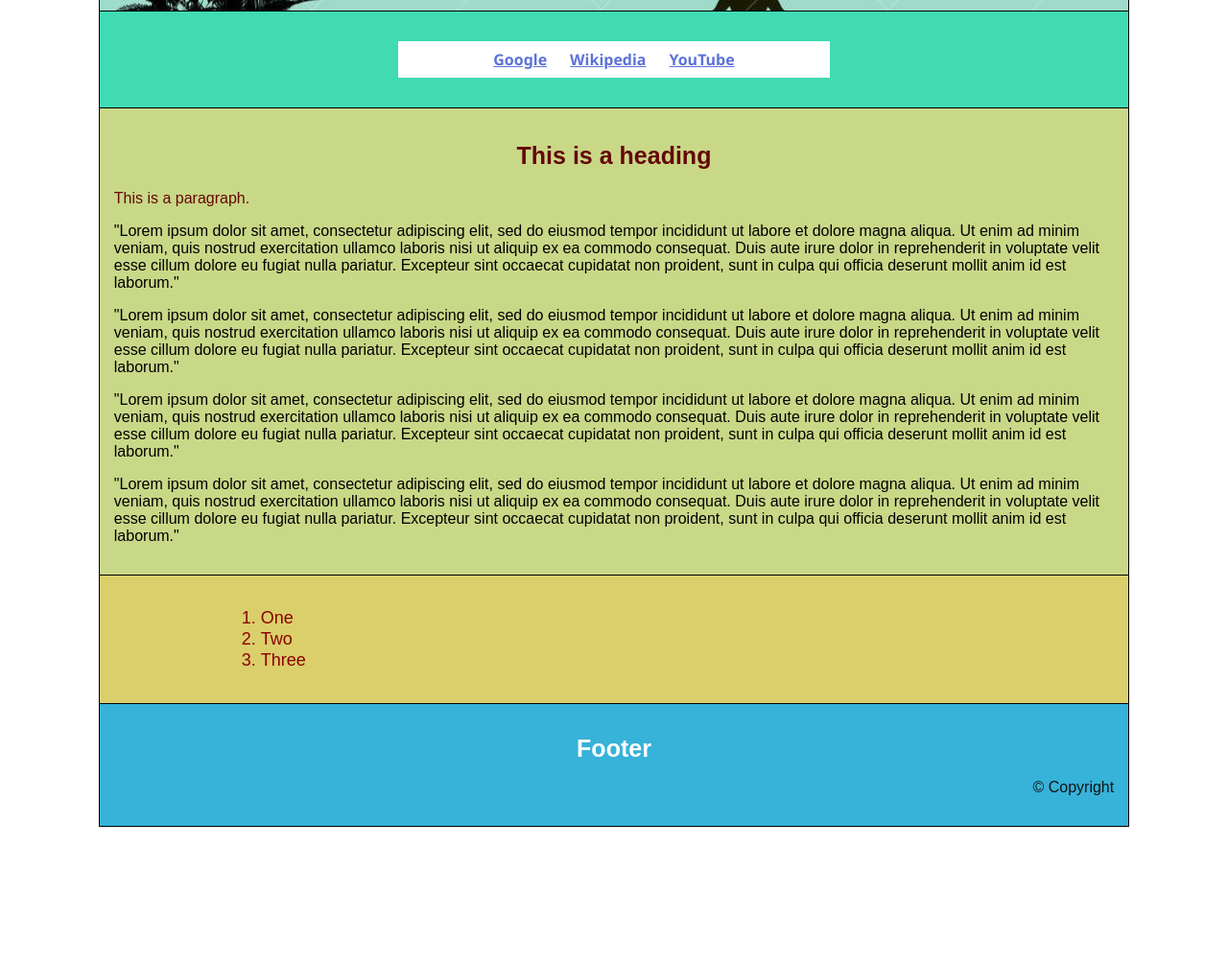
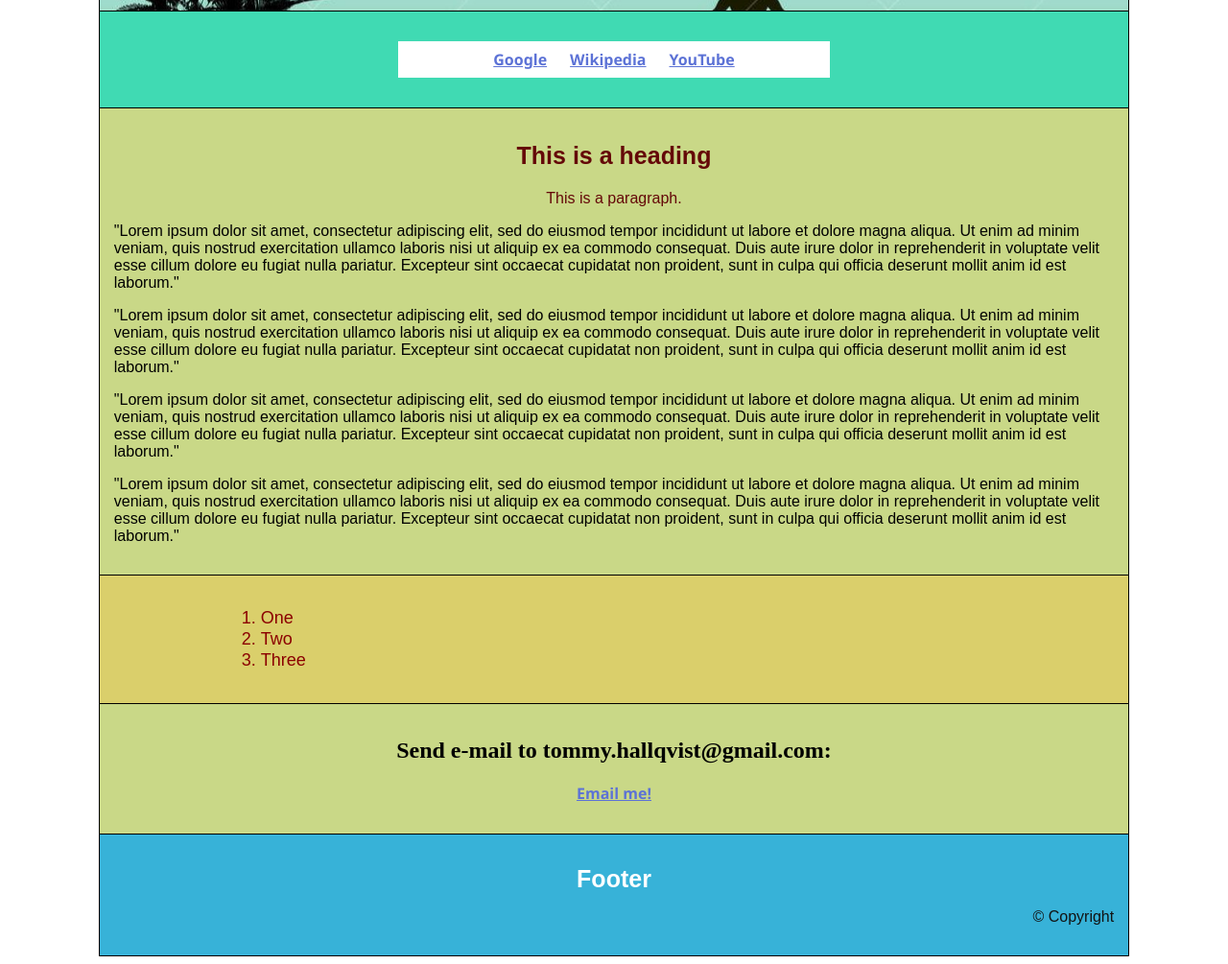
Before and after one commit to eman1970/repetition, a plain HTML site: page index3.html in a window 1280 px wide. Shown: the part 91-1096 px from the top of the page at 96% size. Before the commit the page ends 961 px from the top, so only its background shows below. Drawn offline with Linux system fonts and the light colour scheme.

Commit message:
Seventh commit!

```diff
--- a/index3.html
+++ b/index3.html
@@ -48,6 +48,16 @@
             text-align: left;
             font-size: 16px;
             font-family: Arial, Helvetica, sans-serif;
+
+        }
+
+        p.sectionclass {
+            text-align: center;
+        }
+
+        form {
+            text-align:left;
+            margin-left: 400px;
 
         }
 
@@ -217,6 +227,14 @@
             </ol>
         </aside>
 
+        <section>
+            <h2>Send e-mail to tommy.hallqvist@gmail.com:</h2>
+
+           <p class="sectionclass"><a href="mailto:tommy.hallqvist@gmail.com?subject=Important!&body=Hello!">
+            Email me!</a></p>
+
+        </section>
+
         <footer>
             <h1>Footer</h1>
             <p id="copyright">&copy;&nbsp;Copyright</p>
```
